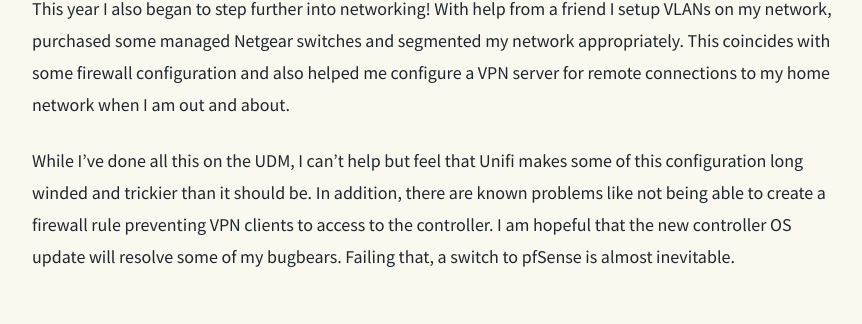
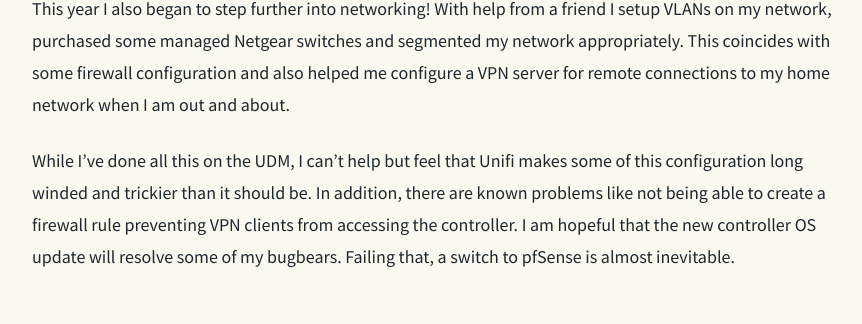
Before and after one commit to jam3sn/jamesnewman.dev, an Eleventy site: page src/blog/homelab-review-2022.md in a window 1280 px wide. Shown: the part 6091-6415 px from the top of the page, without its empty margins (208-1070 px from the left). Built offline with nearby package versions, Linux system fonts and the light colour scheme; Eleventy itself is replaced by a stand-in of ours; files that its build step writes are made by us from their sources.

Commit message:
Tweaked wording

```diff
--- a/src/blog/homelab-review-2022.md
+++ b/src/blog/homelab-review-2022.md
@@ -86,7 +86,7 @@
 #### Networking
 This year I also began to step further into networking! With help from a friend I setup VLANs on my network, purchased some managed Netgear switches and segmented my network appropriately. This coincides with some firewall configuration and also helped me configure a VPN server for remote connections to my home network when I am out and about.
 
-While I’ve done all this on the UDM, I can’t help but feel that Unifi makes some of this configuration long winded and trickier than it should be. In addition, there are known problems like not being able to create a firewall rule preventing VPN clients to access to the controller. I am hopeful that the new controller OS update will resolve some of my bugbears. Failing that, a switch to pfSense is almost inevitable.
+While I’ve done all this on the UDM, I can’t help but feel that Unifi makes some of this configuration long winded and trickier than it should be. In addition, there are known problems like not being able to create a firewall rule preventing VPN clients from accessing the controller. I am hopeful that the new controller OS update will resolve some of my bugbears. Failing that, a switch to pfSense is almost inevitable.
 
 #### Raspberry Pis
 I played a little with the Raspberry Pi this year, creating a small cluster to learn Kubernetes. This was a super cool little setup with a fancy cluster case and all, but I just wasn’t using it. Like the Optiplex, I sold them on at a fair price to a friend. However, I intend to revisit the Pi moving PiHole from the sever to a Pi, along with my reverse proxy, NUT (a network UPS server) and potentially a second Pi for redundancy.
```
